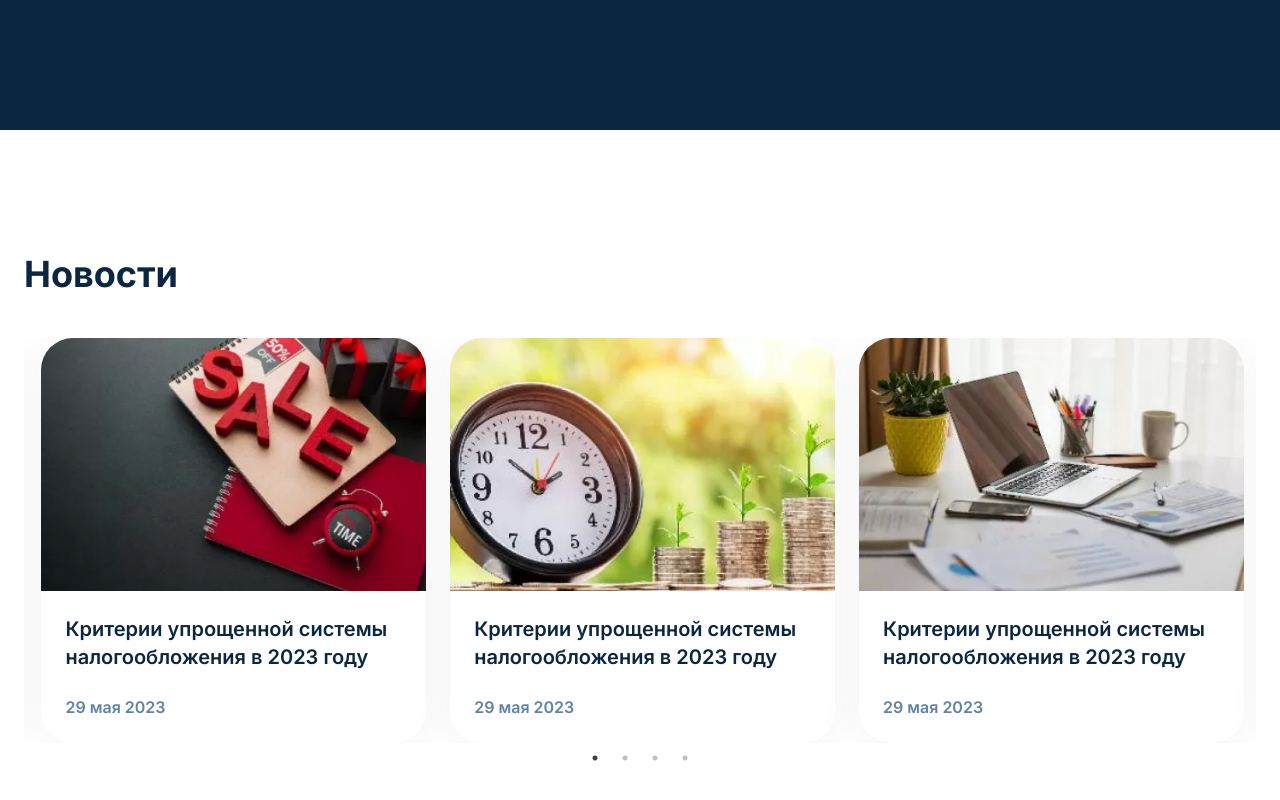
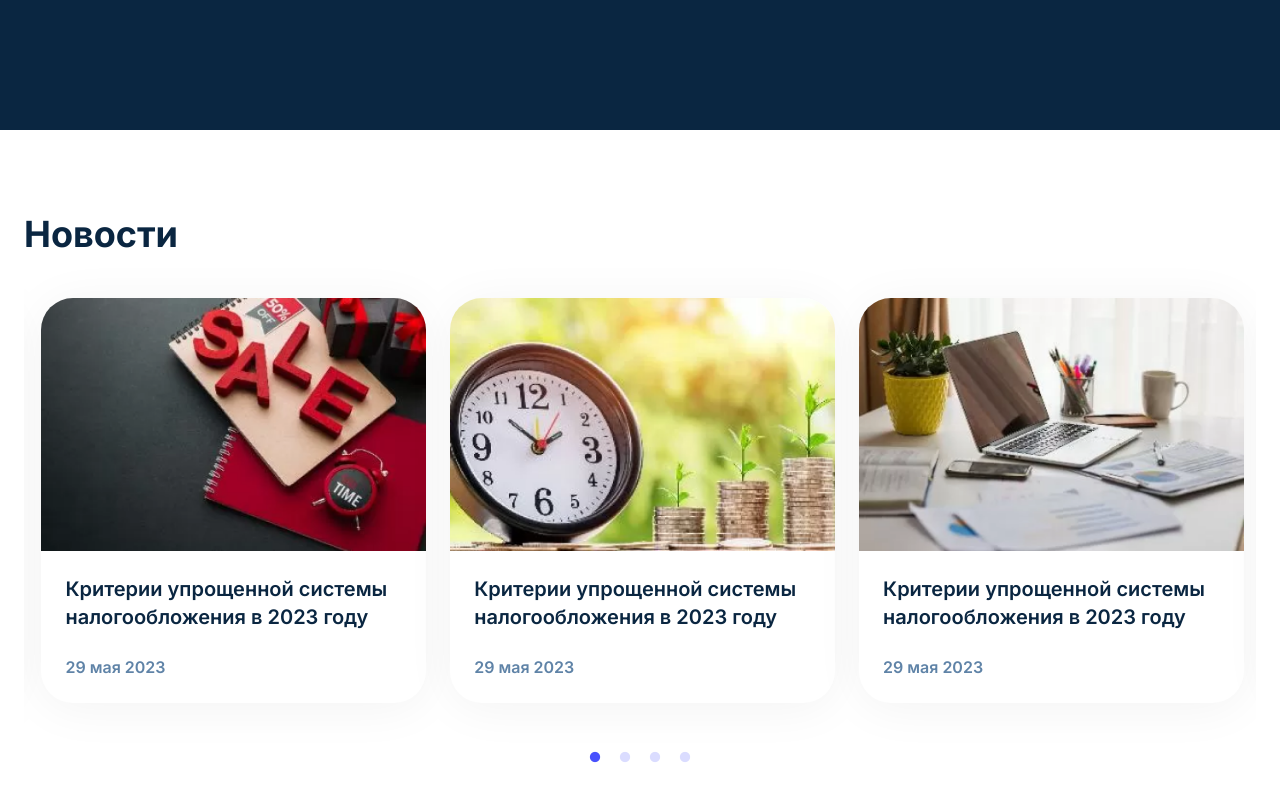
Before and after one commit to cetvrtak/buchhalter, a Vue app: page / in a window 1280 px wide. Shown: the part 670-1470 px from the top of the page. Built offline with nearby package versions, Linux system fonts and the light colour scheme.

Commit message:
Adjust slick style

```diff
--- a/src/components/NewsSection.vue
+++ b/src/components/NewsSection.vue
@@ -81,7 +81,7 @@ export default {
 
 <style>
 .news-section {
-  padding: 120px 0;
+  padding: 80px 0;
 }
 .news-title {
   color: #0a2641;
@@ -90,12 +90,22 @@ export default {
   font-style: normal;
   font-weight: 700;
   line-height: 48px; /* 133.333% */
-
-  margin-bottom: 40px;
+}
+.slick-list {
+  padding: 40px 0;
 }
 .slick-track {
   display: flex;
   gap: 24px;
+}
+.slick-dots li button:before {
+  opacity: 0.2;
+  color: #4851fd;
+  font-size: 12px;
+}
+.slick-dots li.slick-active button:before {
+  opacity: 1;
+  color: #4851fd;
 }
 .news-card {
   border-radius: 32px;
```
